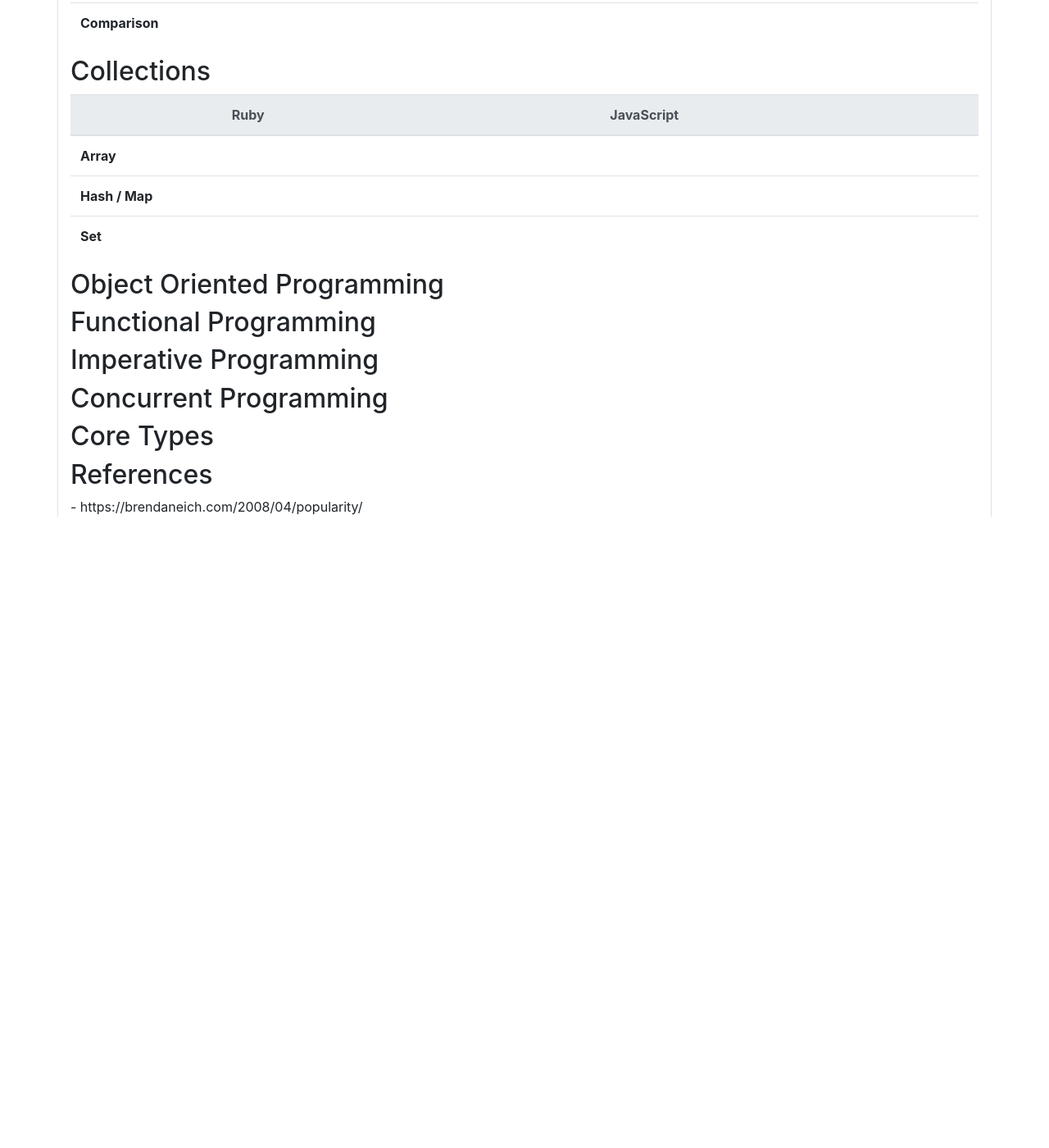
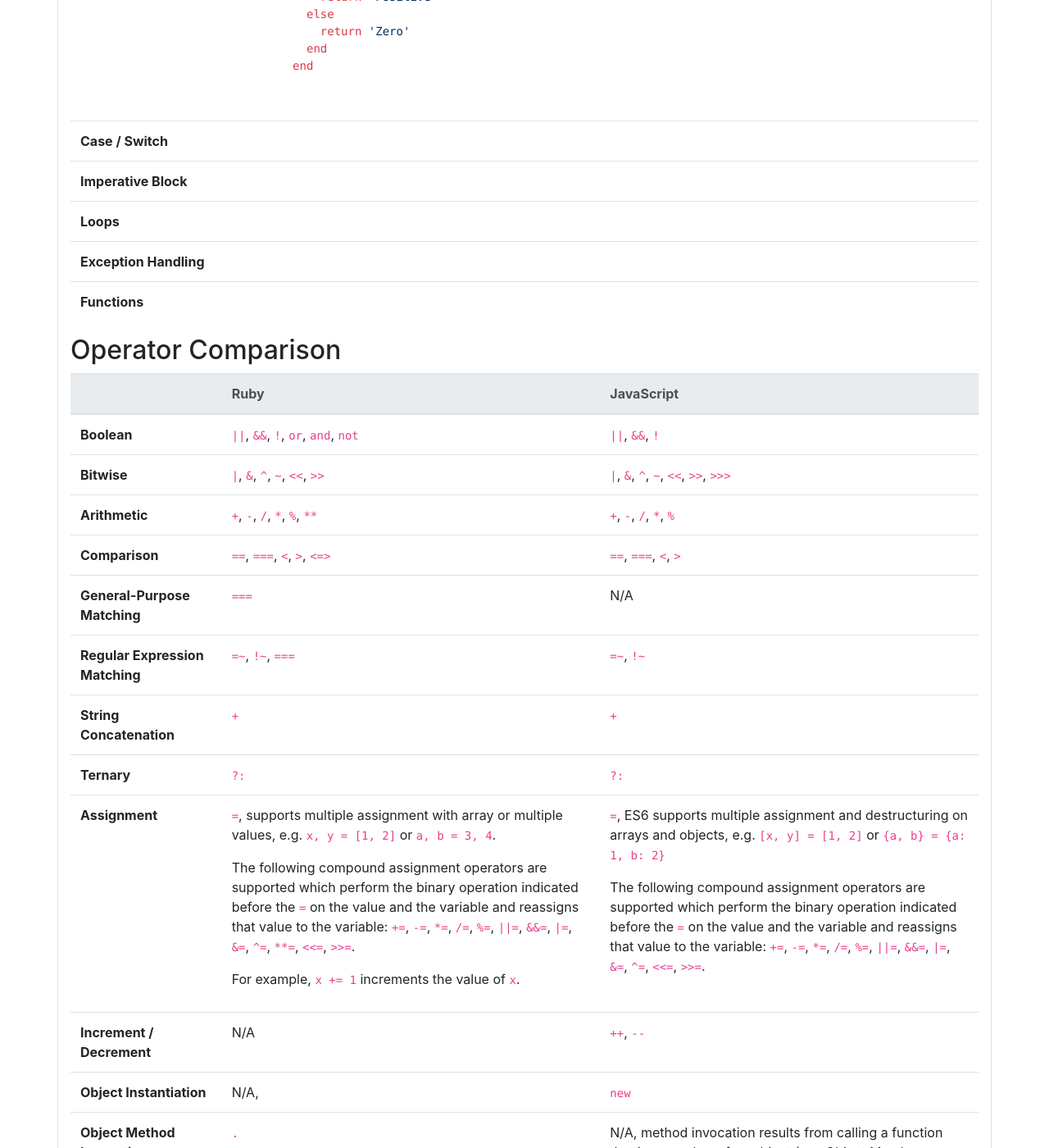
Before and after one commit to delonnewman/ruby-and-javascript, a Jekyll site: the page built from index.html, in a window 1280 px wide and 1400 px high, scrolled down 3081 px. Shown: the whole window at 82% size. Built offline with Jekyll 4.4.1, drawn with Linux system fonts in a browser that asks for light colours; before the commit the page ends 3711 px from its top, so only the background shows below that; some of the changed text lies outside the part shown.

Commit message:
Update index.html
Added operator comparison, other revisions

```diff
--- a/index.html
+++ b/index.html
@@ -31,20 +31,43 @@
     </tr>
     <tr>
       <th>Paradigms</th>
-      <td>Object-Oriented, Functional, Imperative</td>
-      <td>Object-Oriented, Functional, Imperative</td>
+      <td>Object-Oriented, Functional, Imperative, Meta</td>
+      <td>Object-Oriented, Functional, Imperative, Meta</td>
     </tr>
     <tr>
       <th>Type Discipline</th>
       <td>Dynamic, Strong</td>
       <td>Dynamic, Weak</td>
     </tr>
+  </tbody>
+</table>
+
+<h2 id="implementation">Implementation</h2>
+
+<table class="table">
+  <thead class="thead-light">
     <tr>
-      <th>Type Hierarchy</th>
-      <td>Like Smalltalk every value is decendent from a single type <code>Object</code> or <code>BasicObject</code> after Ruby 1.9.</td>
-      <td>Similar to Java JavaScript has 5 primitive types: <code>number</code>, <code>boolean</code>, <code>string</code>, <code>null</code>,
-      <code>undefined</code>, and one extension type: <code>Object</code>. ES6 adds <code>symbol</code> and <code>bigint</code>. All other
-      types decend from <code>Object</code>.</td>
+      <th scope="col" class="col-2"></th>
+      <th scope="col" class="col-5">Ruby</th>
+      <th scope="col" class="col-5">JavaScript</th>
+    </tr>
+  </thead>
+  <tbody>
+    <tr>
+      <th>Standardization</th>
+      <td>While there is an ISO standard for Ruby, MRI (whose development is lead by Matz) is generally regarded as the reference implementation</td>
+      <td>ECMAScript</td>
+    </tr>
+    <tr>
+      <th>Implementations</th>
+      <td>MRI, MRuby, JRuby, RubyMotion, TruffuleRuby, there are several more that are not in wide use.</td>
+      <td>V8, SpiderMonkey, JavaScriptCore, Rhino, Chakra, many more in whole or in part.</td>
+    </tr>
+    <tr>
+      <th>Versions</th>
+      <td>Generally versions of Ruby are referred to by their MRI version</td>
+      <td>Because there is no reference implmentation, versions generally follow the standards
+      ECMAScript 5th edition (ES5), ECMAScript 6th edition (ECMAScript 2015, ES6) will be covered here.</td>
     </tr>
   </tbody>
 </table>
@@ -61,9 +84,16 @@
   </thead>
   <tbody>
     <tr>
+      <th>Type Hierarchy</th>
+      <td>Like Smalltalk, every value is decendent from a single type <code>Object</code> (or <code>BasicObject</code> after Ruby 1.9).</td>
+      <td>Similar to Java, JavaScript has 5 primitive types: <code>number</code>, <code>boolean</code>, <code>string</code>, <code>null</code>,
+      <code>undefined</code>, and one extension type: <code>Object</code>. ES6 adds <code>symbol</code> and <code>bigint</code>. All other
+      types decend from <code>Object</code>.</td>
+    </tr>
+    <tr>
       <th scope="row">Let's talk about nothing</th>
       <td><code>nil</code> is a singleton instance of <code>NilClass</code>.</td>
-    <td>As in some Scheme implementations <code>null</code> and <code>undefined</code>
+      <td>As in some Scheme implementations, <code>null</code> and <code>undefined</code>
       are two primitive types that in different contexts represent nothing.
       When a function has no return value it returns <code>undefined</code>,
       when an object lacks a key it returns <code>undefined</code>. <code>null</code> is
@@ -96,6 +126,11 @@
       <td></td>
     </tr>
     <tr>
+      <th scope="row">Regular Expressions</th>
+      <td></td>
+      <td></td>
+    </tr>
+    <tr>
       <th scope="row">Symbols</th>
       <td></td>
       <td></td>
@@ -108,11 +143,11 @@
       <td>Operators are predefined and cannot be changed or defined for new objects.</td>
     </tr>
     <tr>
-    <th scope="row">Statements / Expressions</th>
-    <td>Like Scheme Ruby is expression oriented, i.e. everything returns a value including language primitives like <code>if</code> and
+      <th scope="row">Statements vs. Expressions</th>
+      <td>Like Scheme, Ruby is expression oriented, i.e. everything returns a value including language primitives like <code>if</code> and
       <code>for</code>.</td>
-    <td>Like Java and C JavaScript makes a distinction between language statements like <code>if</code> and <code>for</code> and
-    expressions like <code>2 + 3</code>.</td>
+      <td>Like Java and C, JavaScript makes a distinction between language statements like <code>if</code> and <code>for</code> and
+        expressions like <code>2 + 3</code> or <code>3 + 4 == 7</code>.</td>
     </tr>
     <tr>
       <th scope="row">Conditionals</th>
@@ -198,7 +233,22 @@
       </td>
     </tr>
     <tr>
+      <th scope="row">Case / Switch</th>
+      <td></td>
+      <td></td>
+    </tr>
+    <tr>
+      <th scope="row">Imperative Block</th>
+      <td></td>
+      <td></td>
+    </tr>
+    <tr>
       <th scope="row">Loops</th>
+      <td></td>
+      <td></td>
+    </tr>
+    <tr>
+      <th scope="row">Exception Handling</th>
       <td></td>
       <td></td>
     </tr>
@@ -222,19 +272,97 @@
   </thead>
   <tbody>
     <tr>
-      <th scope="row">Assignment</th>
-      <td></td>
-      <td></td>
+      <th scope="row">Boolean</th>
+      <td><code>||</code>, <code>&amp;&amp;</code>, <code>!</code>, <code>or</code>, <code>and</code>, <code>not</code></td>
+      <td><code>||</code>, <code>&amp;&amp;</code>, <code>!</code></td>
+    </tr>
+    <tr>
+      <th scope="row">Bitwise</th>
+      <td><code>|</code>, <code>&amp;</code>, <code>^</code>, <code>~</code>, <code>&lt;&lt;</code>, <code>&gt;&gt;</code></td>
+      <td><code>|</code>, <code>&amp;</code>, <code>^</code>, <code>~</code>, <code>&lt;&lt;</code>, <code>&gt;&gt;</code>, <code>&gt;&gt;&gt;</code></td>
     </tr>
     <tr>
       <th scope="row">Arithmetic</th>
-      <td></td>
-      <td></td>
+      <td><code>+</code>, <code>-</code>, <code>/</code>, <code>*</code>, <code>%</code>, <code>**</code></td>
+      <td><code>+</code>, <code>-</code>, <code>/</code>, <code>*</code>, <code>%</code></td>
     </tr>
     <tr>
       <th scope="row">Comparison</th>
-      <td></td>
-      <td></td>
+      <td><code>==</code>, <code>===</code>, <code>&lt;</code>, <code>&gt;</code>, <code>&lt;=&gt;</code></td>
+      <td><code>==</code>, <code>===</code>, <code>&lt;</code>, <code>&gt;</code></td>
+    </tr>
+    <tr>
+      <th scope="row">General-Purpose Matching</th>
+      <td><code>===</code></td>
+      <td>N/A</td>
+    </tr>
+    <tr>
+      <th scope="row">Regular Expression Matching</th>
+      <td><code>=~</code>, <code>!~</code>, <code>===</code></td>
+      <td><code>=~</code>, <code>!~</code></td>
+    </tr>
+    <tr>
+      <th scope="row">String Concatenation</th>
+      <td><code>+</code></td>
+      <td><code>+</code></td>
+    </tr>
+    <tr>
+      <th scope="row">Ternary</th>
+      <td><code>?:</code></td>
+      <td><code>?:</code></td>
+    </tr>
+    <tr>
+      <th scope="row">Assignment</th>
+      <td><p><code>=</code>, supports multiple assignment with array or multiple values, e.g. <code>x, y = [1, 2]</code> or <code>a, b = 3, 4</code>.</p>
+      <p>The following compound assignment operators are supported which perform the binary operation indicated before the <code>=</code> on the value and the variable and
+      reassigns that value to the variable: <code>+=</code>, <code>-=</code>, <code>*=</code>, <code>/=</code>, <code>%=</code>, <code>||=</code>, <code>&amp;&amp;=</code>,
+      <code>|=</code>, <code>&amp;=</code>, <code>^=</code>, <code>**=</code>, <code>&lt;&lt;=</code>, <code>&gt;&gt;=</code>.</p>
+      <p>For example, <code>x += 1</code> increments the value of <code>x</code>.</p></td>
+      <td><p><code>=</code>, ES6 supports multiple assignment and destructuring on arrays and objects, e.g. <code>[x, y] = [1, 2]</code> or <code>{a, b} = {a: 1, b: 2}</code></p>
+      <p>The following compound assignment operators are supported which perform the binary operation indicated before the <code>=</code> on the value and the variable and
+      reassigns that value to the variable: <code>+=</code>, <code>-=</code>, <code>*=</code>, <code>/=</code>, <code>%=</code>, <code>||=</code>, <code>&amp;&amp;=</code>,
+      <code>|=</code>, <code>&amp;=</code>, <code>^=</code>, <code>&lt;&lt;=</code>, <code>&gt;&gt;=</code>.</p></td>
+    </tr>
+    <tr>
+      <th scope="row">Increment / Decrement</th>
+      <td>N/A</td>
+      <td><code>++</code>, <code>--</code></td>
+    </tr>
+    <tr>
+      <th scope="row">Object Instantiation</th>
+      <td>N/A,</td>
+      <td><code>new</code></td>
+    </tr>
+    <tr>
+      <th scope="row">Object Method Invocation</th>
+      <td><code>.</code></td>
+      <td>N/A, method invocation results from calling a function that is a member of an object (see Object Member Access below).</td>
+    </tr>
+    <tr>
+      <th scope="row">Object Member Access</th>
+      <td>N/A, object members are always private, with out resorting to meta-programming, member access can only be acheived by defining an attribute method for the
+      class (see Object Method Invocation above).</td>
+      <td><code>.</code>, <code>[]</code></td>
+    </tr>
+    <tr>
+      <th scope="row">Collection Element Reference</th>
+      <td><code>[]</code></td>
+      <td><code>[]</code></td>
+    </tr>
+    <tr>
+      <th scope="row">Namespacing</th>
+      <td><code>::</code></td>
+      <td>N/A</td>
+    </tr>
+    <tr>
+      <th scope="row">Reflection</th>
+      <td><code>defined?</code>, <code>===</code></td>
+      <td><code>instanceof</code>, <code>typeof</code></td>
+    </tr>
+    <tr>
+      <th scope="row">Range</th>
+      <td><code>..</code>, <code>...</code></td>
+      <td>N/A</td>
     </tr>
   </tbody>
 </table>
@@ -272,11 +400,7 @@
 
 <h2 id="functional-programming">Functional Programming</h2>
 
-<h2 id="imperative-programming">Imperative Programming</h2>
-
-<h2 id="concurrent-programming">Concurrent Programming</h2>
-
-<h2 id="core-types">Core Types</h2>
+<h2 id="meta-programming">Meta Programming</h2>
 
 <h2 id="references">References</h2>
 
```
Also changed, not shown: other parts of index.html (+1 -1 lines). Lines whose indentation alone changed are shown as unchanged.
